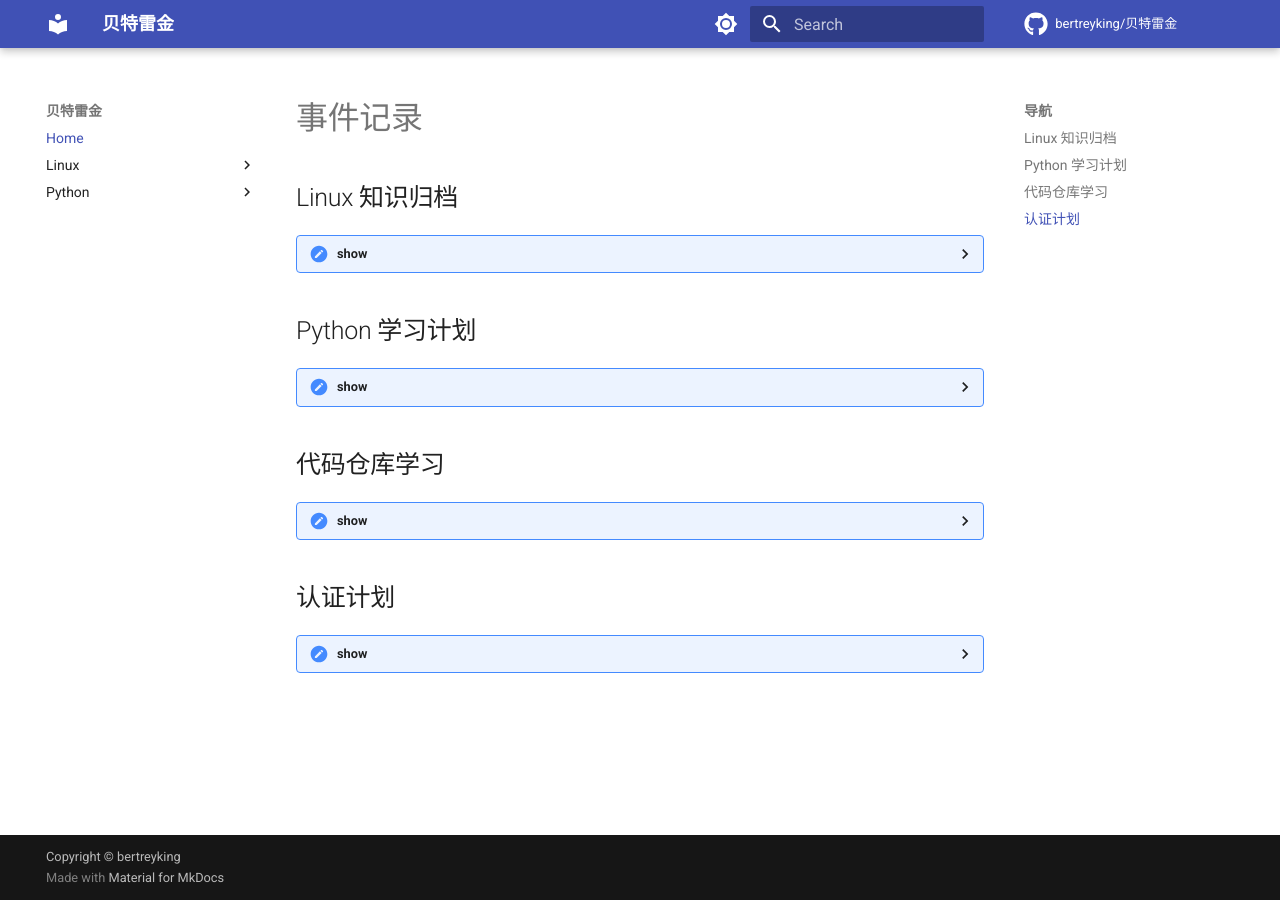
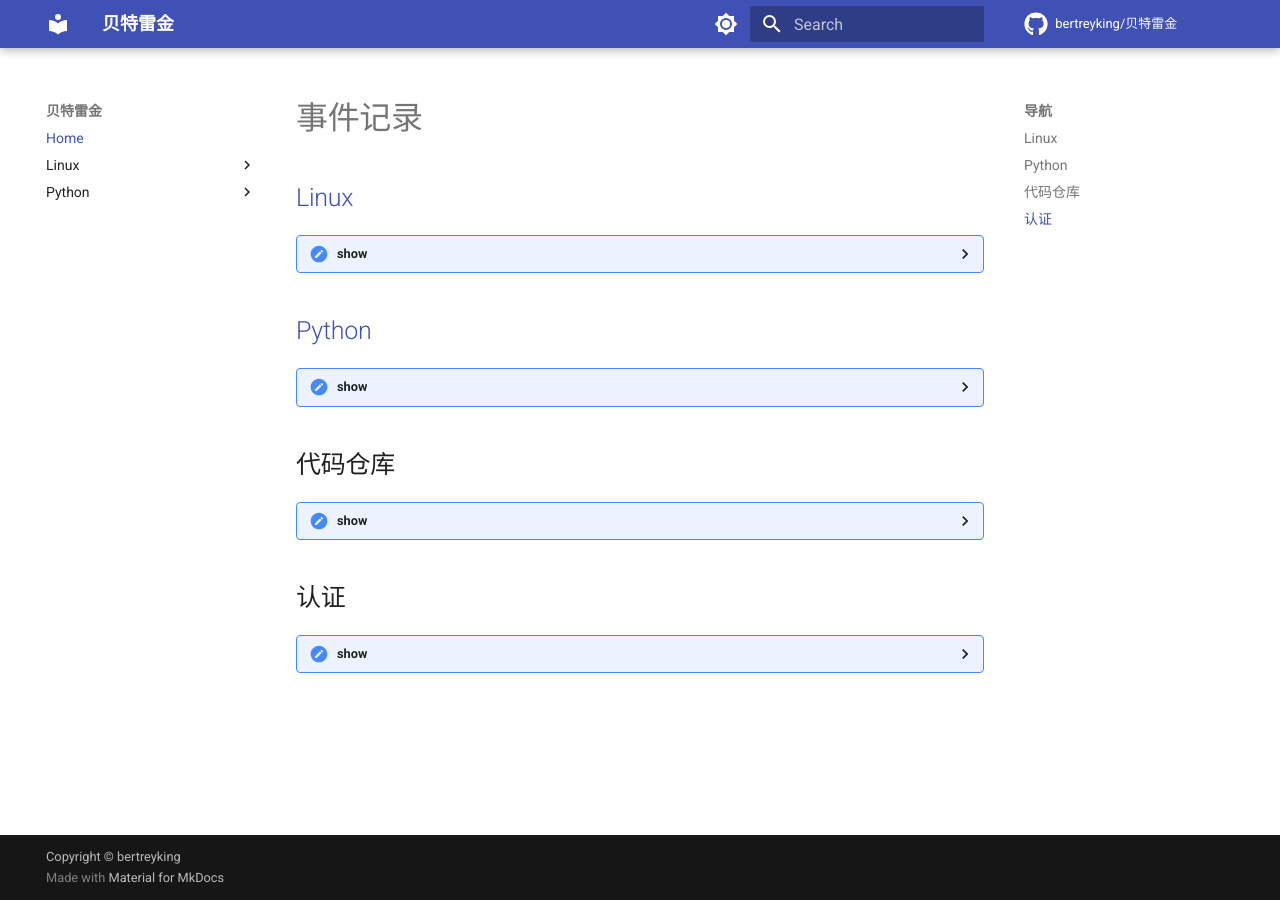
Before and after one commit to bertreyking/bertreyking.github.io, an MkDocs documentation site: the page built from docs/index.md, in a window 1280 px wide. Built offline with MkDocs 1.6.1 and Material for MkDocs 9.7.7, drawn with Linux system fonts in a browser that asks for light colours; comment, search, counter and statistics services are not loaded.

Commit message:
update index

```diff
--- a/docs/index.md
+++ b/docs/index.md
@@ -1,6 +1,6 @@
 # 事件记录
 
-## Linux 知识归档
+## [Linux](https://www.computerhope.com/unix/overview.htm)
 <details><summary>show</summary>
 <p>
 
@@ -20,7 +20,7 @@
 </details>
 
 
-## Python 学习计划
+## [Python](https://docs.python.org/zh-cn/3.9/tutorial/index.html)
 <details><summary>show</summary>
 <p>
 
@@ -36,14 +36,14 @@
 <dt>Python 工具开发</dt>
 <dd>- 迁移脚本</dd>
 <dt>Flask 学习计划</dt>
-<dd>- 完成镜像同步 API 接口开发</dd>
+<dd>- 镜像同步 API 接口开发</dd>
 </dl>
 
 </p>
 </details>
 
 
-## 代码仓库学习
+## 代码仓库
 <details><summary>show</summary>
 <p>
 
@@ -60,7 +60,7 @@
 </details>
 
 
-## 认证计划
+## 认证
 <details><summary>show</summary>
 <p>
 
```
